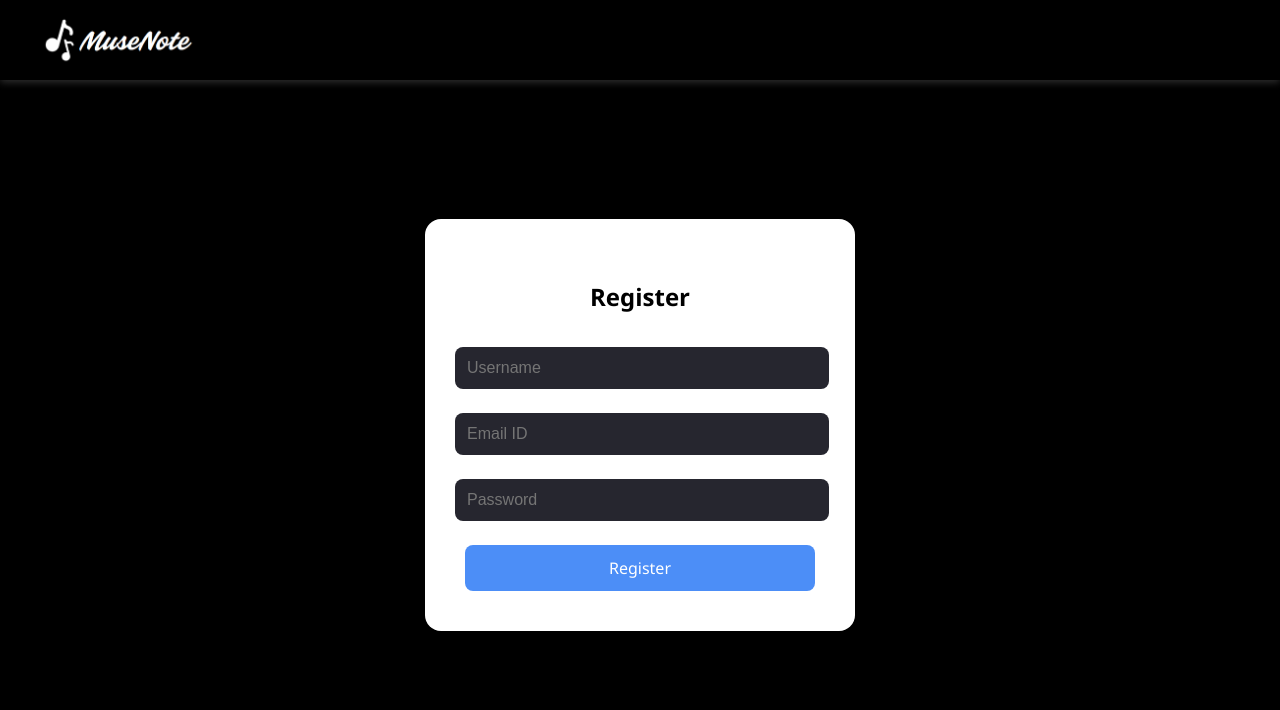
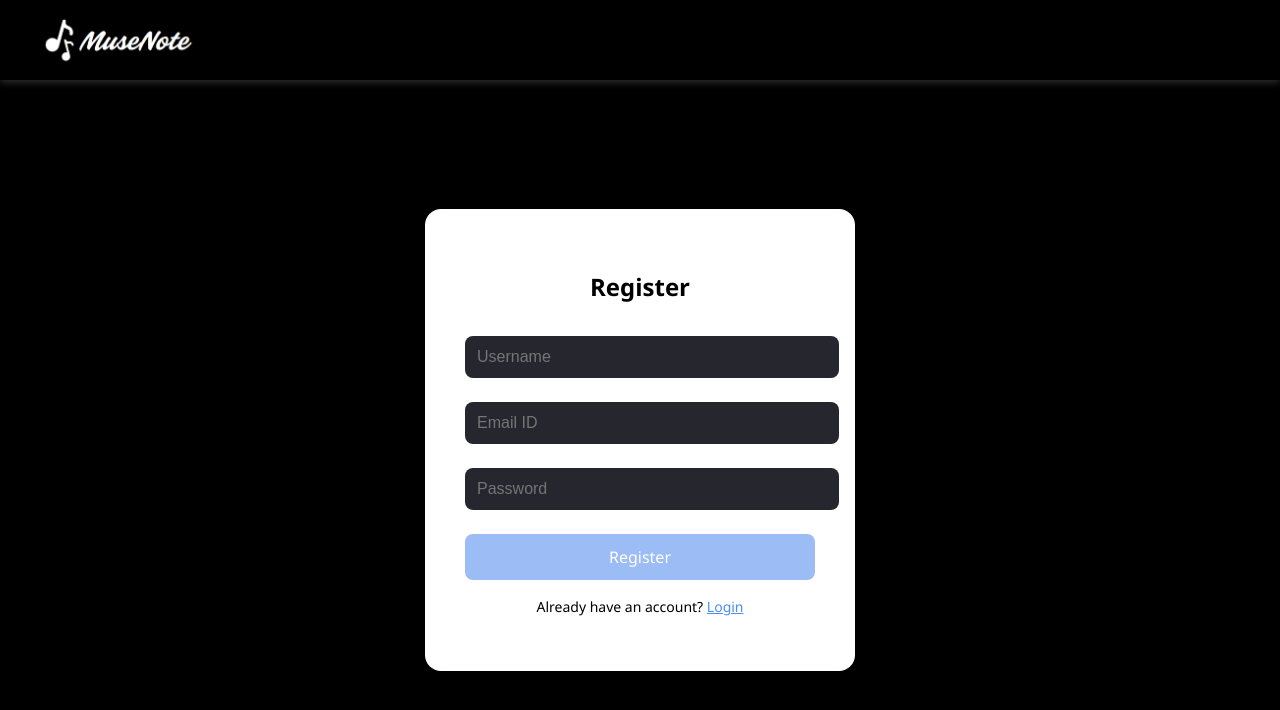
Before and after one commit to vaishke/MuseNote-Frontend, a React (Vite) app in the folder musenote/: page /register in a window 1280 px wide. Shown: the top 710 px of the page. Built offline with nearby package versions, Linux system fonts and the light colour scheme; a web font is replaced by a local one.

Commit message:
changes in register page

```diff
--- a/musenote/src/components/LandingPage.css
+++ b/musenote/src/components/LandingPage.css
@@ -73,20 +73,20 @@ html,
     height: 80vh;
     display: block;
     object-fit: cover;
-    object-position: right; /* shift image to right */
+    object-position: center;
 }
 
 .login-box-wrapper {
     position: absolute;
-    top: 8rem;
+    top: 10rem;
     right: 1rem;
     z-index: 999;
 }
 
 .login-box {
     color: #fff;
-    background-color: rgba(50, 50, 50, 0.9); /* transparent grey */
-    padding: 50px;
+    background-color: rgba(50, 50, 50, 0.9);
+    padding: 80px;
     border-radius: 16px;
     box-shadow: 0 8px 16px rgba(0, 0, 0, 0.2);
     width: 350px;
--- a/musenote/src/components/RegisterPage.css
+++ b/musenote/src/components/RegisterPage.css
@@ -14,6 +14,7 @@ html,
     justify-content: center;
     height: 100vh;
     background-color: #000;
+    flex-direction: column;
 }
 
 .logosection-reg {
@@ -38,7 +39,7 @@ html,
 }
 
 .register-form-container {
-    margin-top: 50px;
+    margin-top: 80px;
     display: flex;
     justify-content: center;
     width: 100%;
@@ -57,7 +58,7 @@ html,
 .register-input {
     width: 100%;
     padding: 12px;
-    margin: 12px -10px;
+    margin: 12px 0;
     border: none;
     border-radius: 8px;
     background-color: #26262f;
@@ -75,8 +76,26 @@ html,
     border-radius: 8px;
     cursor: pointer;
     margin-top: 12px;
+    transition: background-color 0.3s ease;
 }
 
 .register-button:hover {
     background-color: #3b75d4;
 }
+
+.register-button:disabled {
+    background-color: #9bbcf5;
+    cursor: not-allowed;
+}
+
+.register-link-text {
+    margin-top: 16px;
+    font-size: 14px;
+    color: #000;
+}
+
+.register-link-span {
+    color: #4c8ef7;
+    cursor: pointer;
+    text-decoration: underline;
+}
--- a/musenote/src/components/RegisterPage.jsx
+++ b/musenote/src/components/RegisterPage.jsx
@@ -8,9 +8,15 @@ const RegisterPage = () => {
   const [username, setUsername] = useState('');
   const [email, setEmail] = useState('');
   const [password, setPassword] = useState('');
+  const [bio, setBio] = useState('');
   const navigate = useNavigate();
-  const [bio, setBio] = useState('');
+
   const handleRegister = async () => {
+    if (!username || !email || !password) {
+      alert('Please fill in all required fields.');
+      return;
+    }
+
     try {
       const newUser = {
         userName: username,
@@ -21,13 +27,11 @@ const RegisterPage = () => {
       console.log('Register attempt:', newUser);
       const response = await axios.post('http://localhost:8085/addUser', newUser);
       console.log('Registration Successful: ', response.data);
-      navigate('/login');
-
+      navigate('/'); // Redirect to landing page
     } catch (error) {
-      console.error('Registration Failed.', error);
-    }
+      console.error('Registration Failed.', error);
+    }
   };
-
 
   return (
     <div className="register-page">
@@ -58,9 +62,30 @@ const RegisterPage = () => {
             onChange={(e) => setPassword(e.target.value)}
             className="register-input"
           />
-          <button onClick={handleRegister} className="register-button">
+          {/* Optional bio field — can remove if not needed */}
+          {/* <input
+            type="text"
+            placeholder="Bio (optional)"
+            value={bio}
+            onChange={(e) => setBio(e.target.value)}
+            className="register-input"
+          /> */}
+          <button
+            onClick={handleRegister}
+            className="register-button"
+            disabled={!username || !email || !password}
+          >
             Register
           </button>
+          <p className="register-link-text">
+            Already have an account?{' '}
+            <span
+              className="register-link-span"
+              onClick={() => navigate('/')}
+            >
+              Login
+            </span>
+          </p>
         </div>
       </div>
     </div>
```
